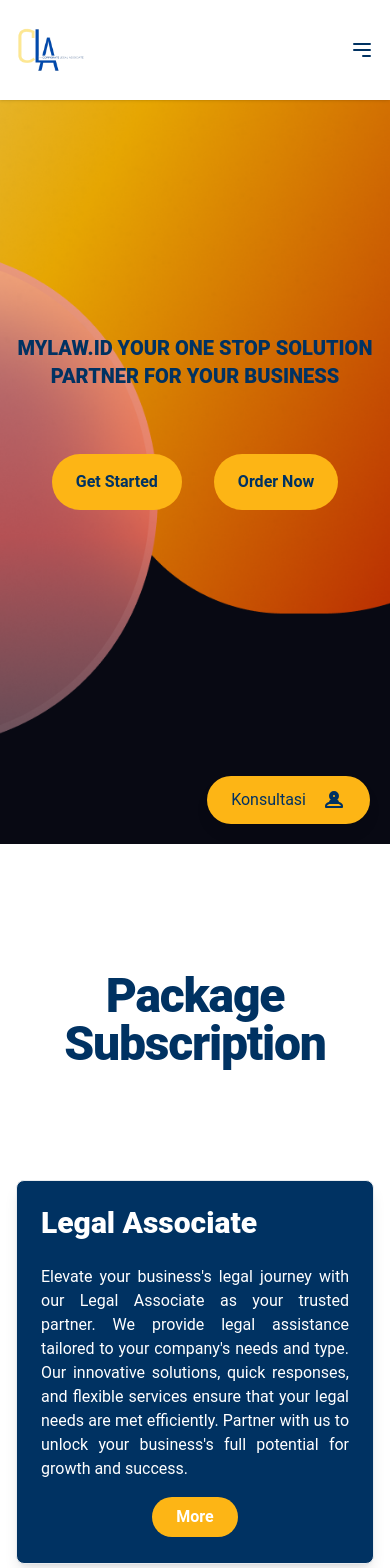
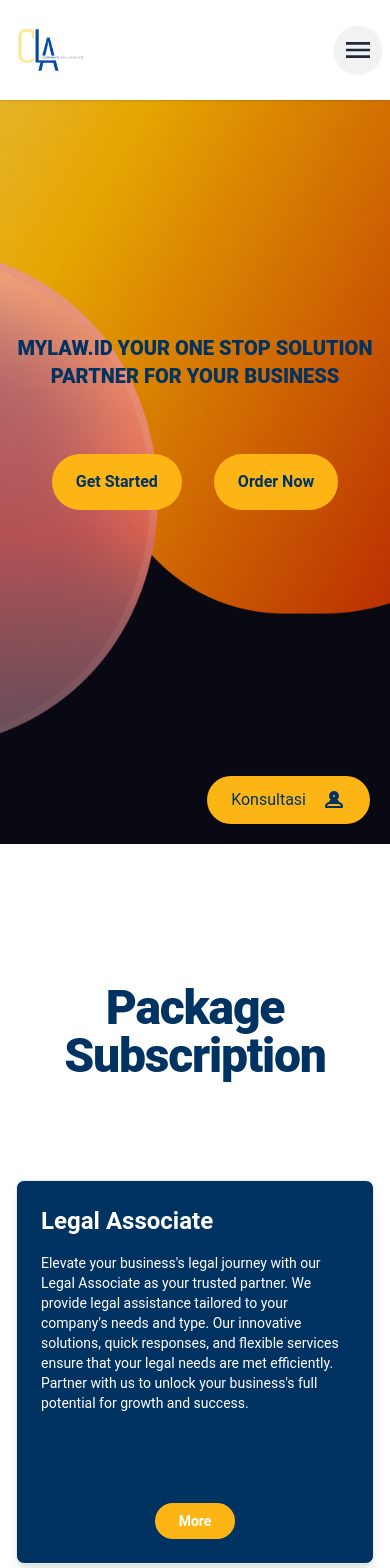
Before and after one commit to nctrnlman/client-cla-indonesia, a React (Vite) app: page / in a window 390 px wide. Shown: the top 1568 px of the page. Built offline with nearby package versions, Linux system fonts and the light colour scheme.

Commit message:
Hamburger enak cok gada yg mau ngasih gw apa

```diff
--- a/src/components/bar/Navbar.jsx
+++ b/src/components/bar/Navbar.jsx
@@ -24,28 +24,28 @@ function Navbar() {
         </Link>
 
         <div className="flex items-center">
-          <button
-            id="menu-toggle"
-            type="button"
-            className="inline-flex items-center p-2 ml-3 text-sm text-primary rounded-lg hover:bg-secondary focus:outline-none focus:ring-2 focus:ring-gray-200 md:hidden"
-            onClick={toggleMobileMenu}
-          >
-            <span className="sr-only">Open main menu</span>
-
+          <label className="btn btn-circle swap swap-rotate md:hidden">
+            <input type="checkbox" checked={isMobileMenuOpen} onChange={toggleMobileMenu} />
+            {/* hamburger icon */}
             <svg
-              className="h-6 w-6"
-              fill="none"
-              viewBox="0 0 24 24"
-              stroke="currentColor"
-            >
-              <path
-                strokeLinecap="round"
-                strokeLinejoin="round"
-                strokeWidth="2"
-                d="M4 6h16M4 12h16m-7 6h7"
-              />
+              className="swap-off fill-current"
+              xmlns="http://www.w3.org/2000/svg"
+              width="32"
+              height="32"
+              viewBox="0 0 512 512">
+              <path d="M64,384H448V341.33H64Zm0-106.67H448V234.67H64ZM64,128v42.67H448V128Z" />
             </svg>
-          </button>
+            {/* close icon */}
+            <svg
+              className="swap-on fill-current"
+              xmlns="http://www.w3.org/2000/svg"
+              width="32"
+              height="32"
+              viewBox="0 0 512 512">
+              <polygon
+                points="400 145.49 366.51 112 256 222.51 145.49 112 112 145.49 222.51 256 112 366.51 145.49 400 256 289.49 366.51 400 400 366.51 289.49 256 400 145.49" />
+            </svg>
+          </label>
         </div>
 
         <div
--- a/src/components/cards/packageSubscription/PackageCard.jsx
+++ b/src/components/cards/packageSubscription/PackageCard.jsx
@@ -9,15 +9,15 @@ const PackageCard = ({
 }) => {
   return (
     <div
-      className={`border rounded-lg shadow-lg p-6 m-4 h-96 flex flex-col justify-between transform transition duration-500 hover:scale-105 ${backgroundColor}`}
+      className={`border rounded-lg shadow-lg p-6 m-4 min-h-[24rem] flex flex-col justify-between transition duration-300 ${backgroundColor}`}
     >
       <div className={textColor}>
-        <h3 className="text-3xl font-extrabold mb-6">{title}</h3>
-        <p className="mb-4 text-justify">{content}</p>
+        <h3 className="text-2xl font-bold mb-4">{title}</h3>
+        <p className="mb-4 text-sm">{content}</p>
       </div>
-      <div className="pb-6 text-center">
+      <div className="mt-auto text-center">
         <button
-          className={`py-2 px-6 font-bold rounded-full mt-auto transform transition duration-300 hover:scale-110 ${buttonColor}`}
+          className={`py-2 px-6 text-sm font-semibold rounded-full transition duration-300 hover:brightness-110 ${buttonColor}`}
           onClick={onButtonClick}
         >
           {buttonText}
--- a/src/pages/Home.jsx
+++ b/src/pages/Home.jsx
@@ -6,24 +6,23 @@ import FAQ from "../components/home/FAQ";
 import LegalityPackages from "../components/home/LegalityPackages";
 import OtherService from "../components/home/OtherService";
 import PackageSubcription from "../components/home/PackageSubcription";
-import LoadingSpinner from "../components/Loading/LoadingSpinner"; // Adjust the import path as needed
+import LoadingSpinner from "../components/Loading/LoadingSpinner";
 
 function Home() {
   const [isLoading, setIsLoading] = useState(true);
 
   useEffect(() => {
-    // Simulate loading delay
     const timer = setTimeout(() => {
       setIsLoading(false);
-    }, 1500);  // Adjust this time as needed
-
-    // Cleanup function
+    }, 1500);
     return () => clearTimeout(timer);
   }, []);
 
   return (
     <>
-      {isLoading && <LoadingSpinner />}
+      {isLoading ? (
+        <LoadingSpinner />
+      ) : (
         <div>
           <Hero />
           <PackageSubcription />
@@ -33,6 +32,7 @@ function Home() {
           <OtherService />
           <FAQ />
         </div>
+      )}
     </>
   );
 }
```
Lines whose indentation alone changed are shown as unchanged.
